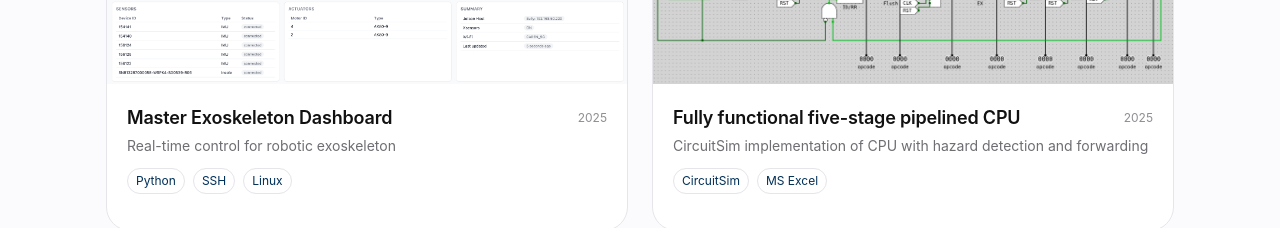
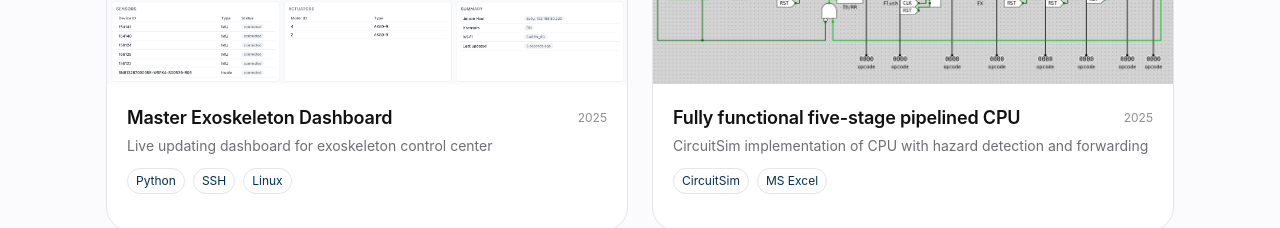
Before and after one commit to jlee600/evan-portfolio-react, a React (Vite) app in the folder my-portfolio/: page / in a window 1280 px wide. Shown: the part 2760-2988 px from the top of the page. Built offline with nearby package versions, Linux system fonts and the light colour scheme.

Commit message:
Update App.tsx

```diff
--- a/my-portfolio/src/App.tsx
+++ b/my-portfolio/src/App.tsx
@@ -116,7 +116,7 @@ const PROJECTS: Project[] = [
   {
     id: 3,
     title: "Master Exoskeleton Dashboard",
-    blurb: "Real-time control for robotic exoskeleton",
+    blurb: "Live updating dashboard for exoskeleton control center",
     stack: ["Python", "SSH", "Linux"],
     year: "2025",
     tag: "Data",
```
